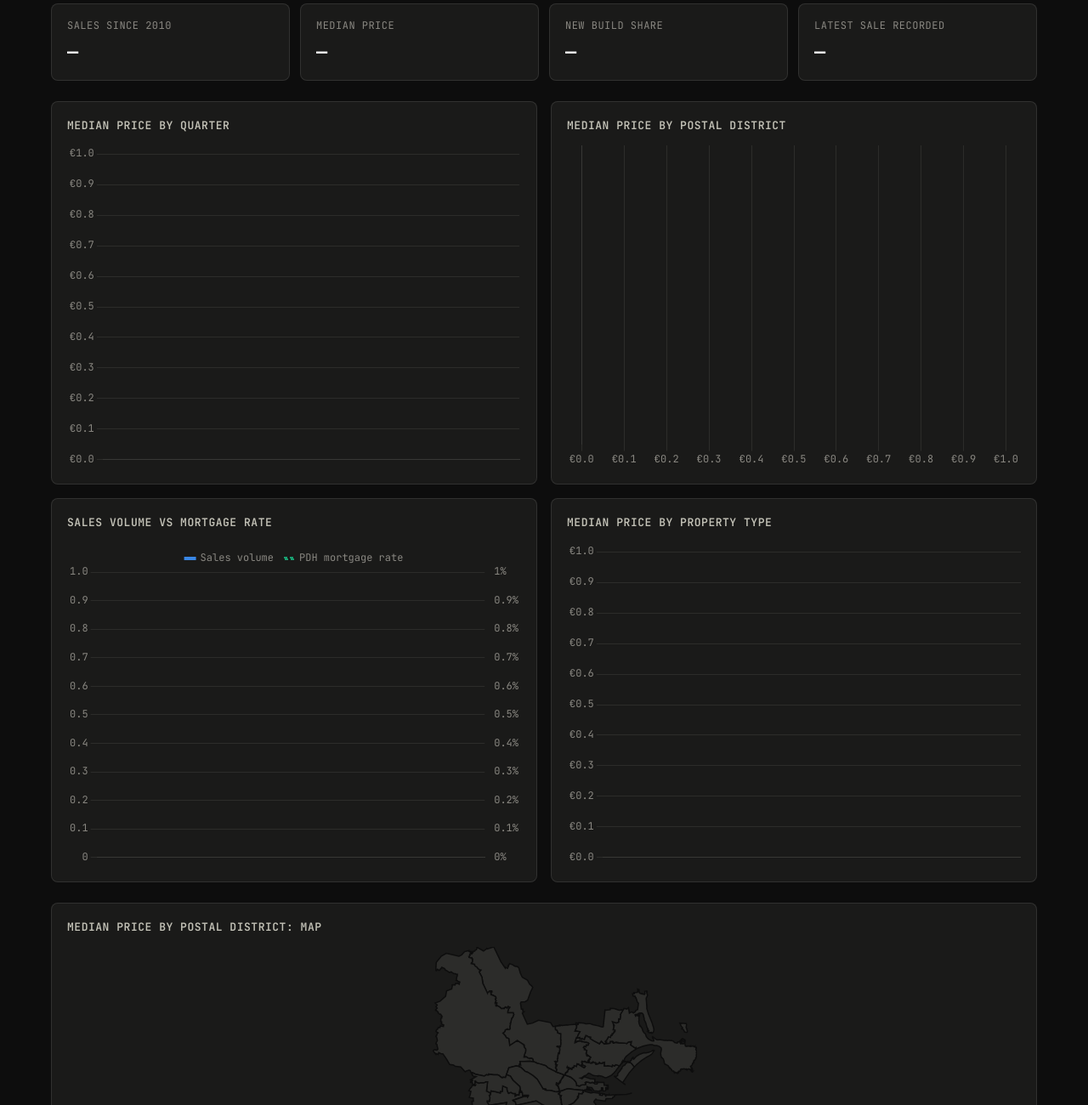
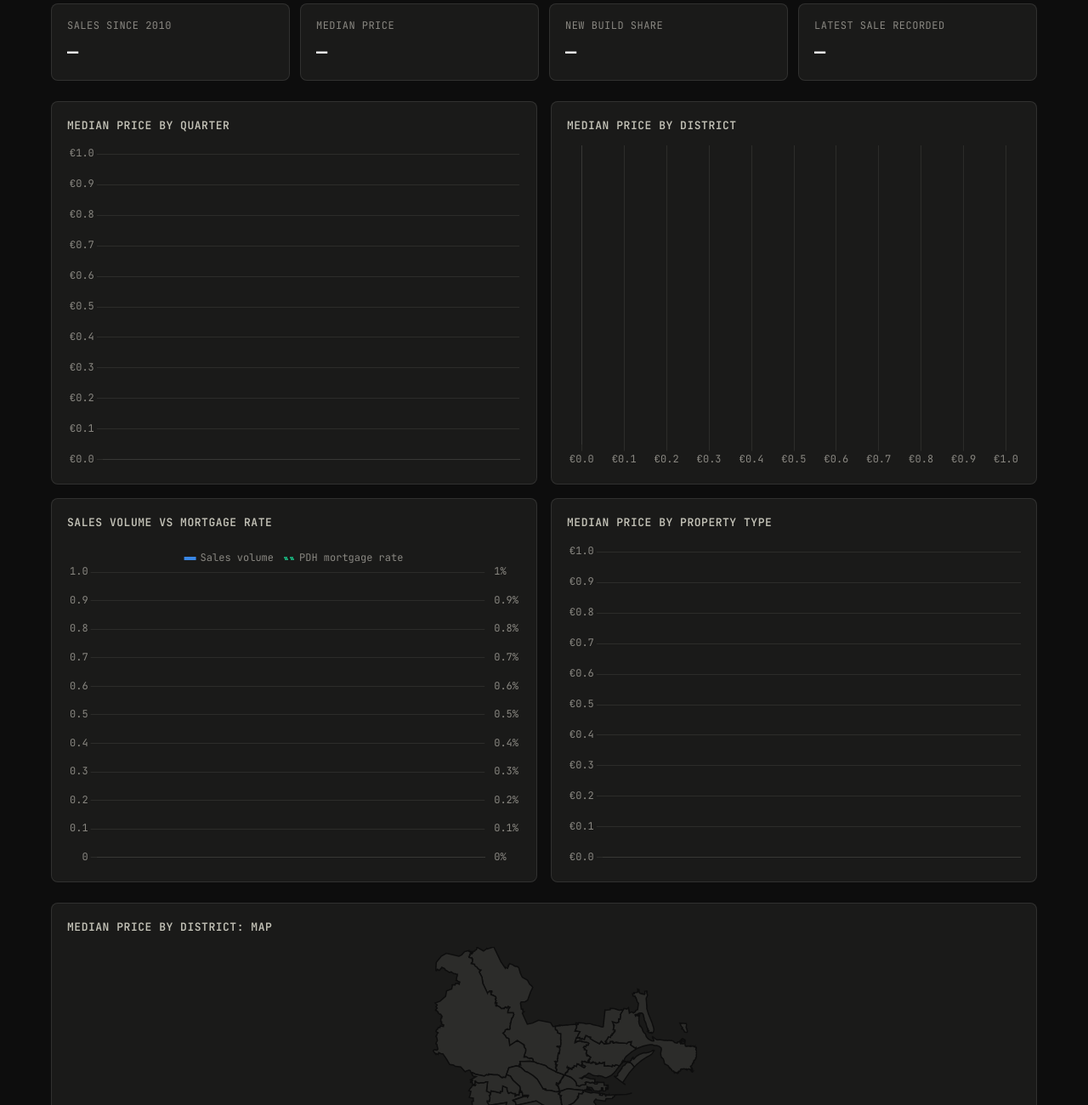
Before and after one commit to stefan-bc/dublin-properties, a website with bundled scripts: page index.html in a window 1280 px wide. Shown: the part 319-1619 px from the top of the page at 85% size. Built offline with nearby package versions, Linux system fonts and the light colour scheme; some packages are replaced by stand-ins of ours; no server answers; the database is empty.

Commit message:
Shorten district chart/map headings

```diff
--- a/index.html
+++ b/index.html
@@ -82,7 +82,7 @@
         <canvas id="chart-quarterly" role="img" aria-label="Line chart of median sale price by quarter"></canvas>
       </div>
       <div class="chart-card" id="card-district">
-        <h2>Median price by postal district</h2>
+        <h2>Median price by district</h2>
         <canvas id="chart-district" role="img" aria-label="Bar chart of median sale price by Dublin postal district"></canvas>
       </div>
       <div class="chart-card" id="card-type">
@@ -97,7 +97,7 @@
 
     <section class="chart-card map-card" id="card-map">
       <div class="map-card-head">
-        <h2>Median price by postal district: map</h2>
+        <h2>Median price by district: map</h2>
       </div>
       <div class="map-wrap" id="map-wrap">
         <svg id="map-svg" role="img" aria-label="Choropleth map of Dublin postal districts coloured by median sale price"></svg>
```
